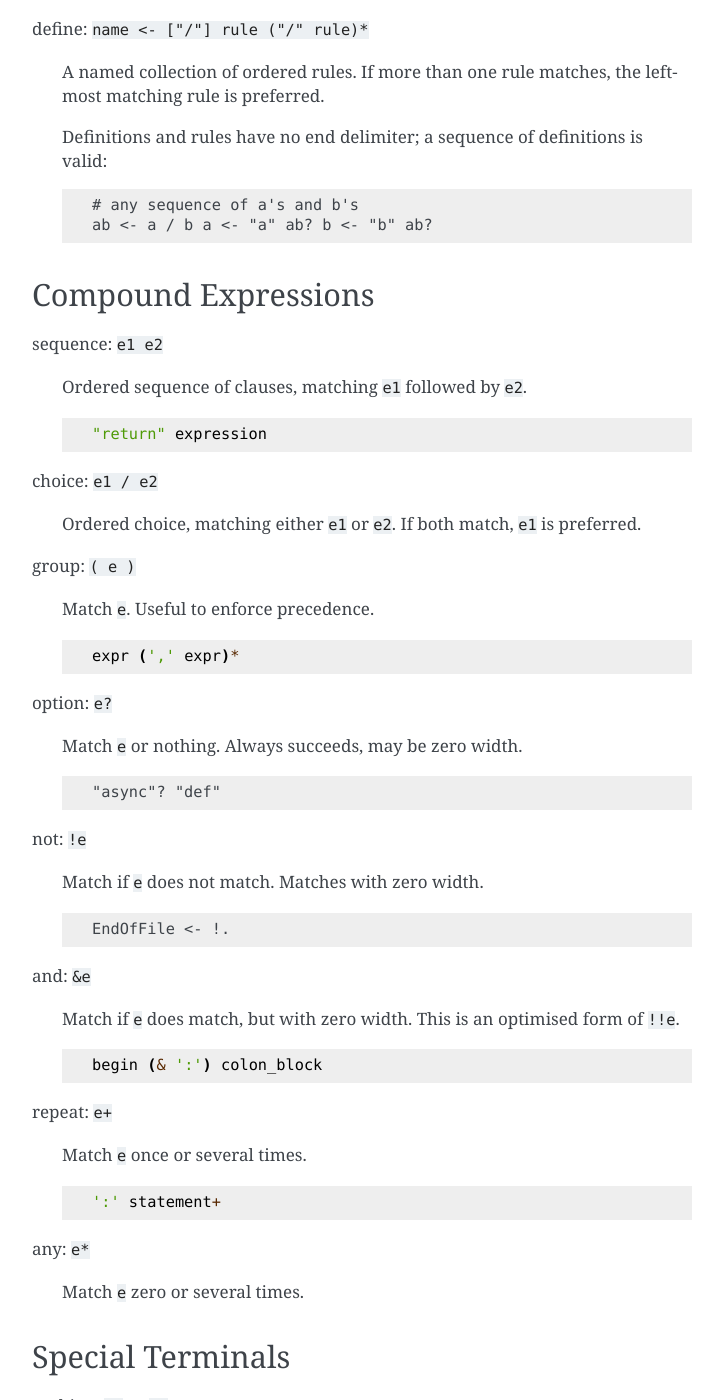
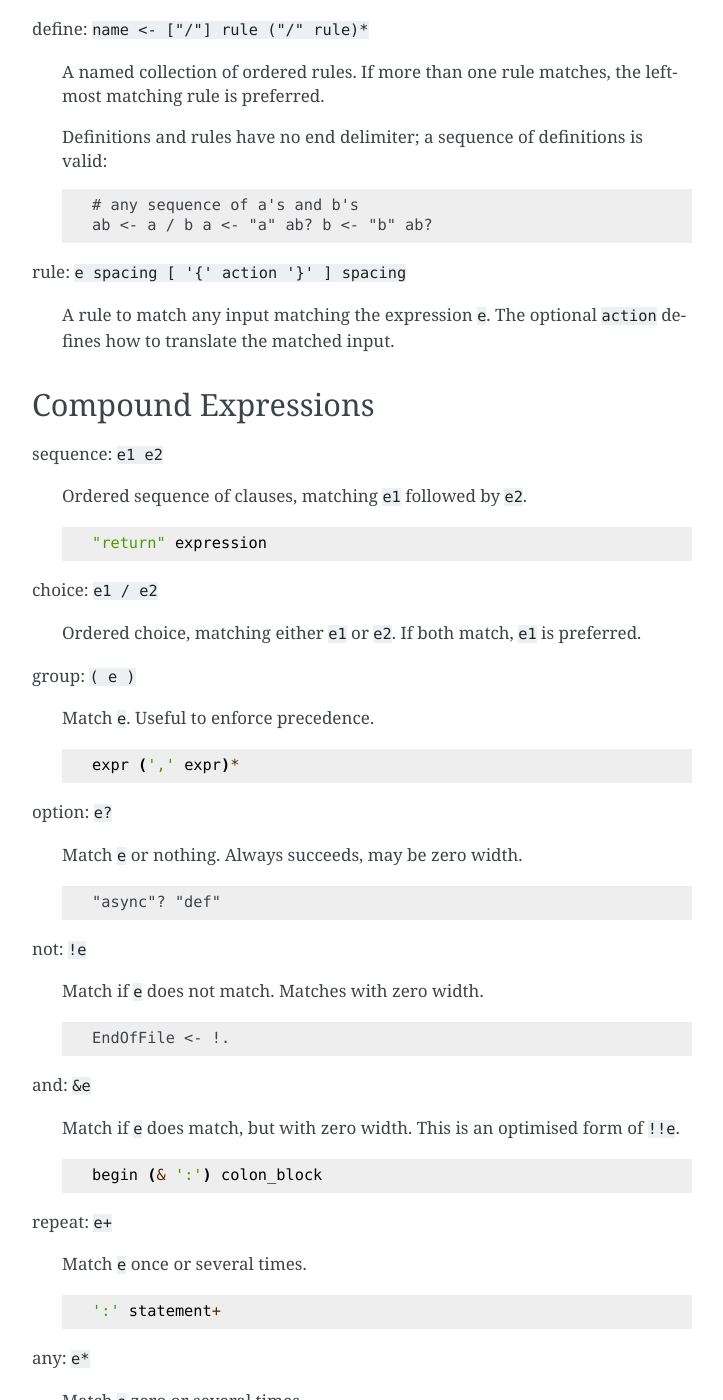
Before and after one commit to maxfischer2781/bootpeg, a Sphinx documentation site: the page built from docs/source/grammar_peg.rst, in a window 1280 px wide and 1400 px high, scrolled down 446 px. Shown: the whole window, without its empty margins (388-1111 px from the left). Built offline with Sphinx 7.4.7, drawn with Linux system fonts in a browser that asks for light colours; some of the changed text lies outside the part shown.

Commit message:
documented capturing

```diff
--- a/docs/source/bpeg.rst
+++ b/docs/source/bpeg.rst
@@ -73,6 +73,10 @@
 
     Match ``e`` zero or several times. Equivalent to ``[ e+ ]``.
 
+capture: ``name=e``
+
+    Capture the result of matching ``e`` with a given ``name`` for use in a rule action.
+
 Special Terminals
 -----------------
 
--- a/docs/source/grammar_peg.rst
+++ b/docs/source/grammar_peg.rst
@@ -26,6 +26,11 @@
 
         # any sequence of a's and b's
         ab <- a / b a <- "a" ab? b <- "b" ab?
+
+rule: ``e spacing [ '{' action '}' ] spacing``
+
+    A rule to match any input matching the expression ``e``.
+    The optional ``action`` defines how to translate the matched input.
 
 Compound Expressions
 --------------------
@@ -82,6 +87,9 @@
 
     Match ``e`` zero or several times.
 
+capture: ``name=e``
+
+    Capture the result of matching ``e`` with a given ``name`` for use in a rule action.
 
 Special Terminals
 -----------------
```
